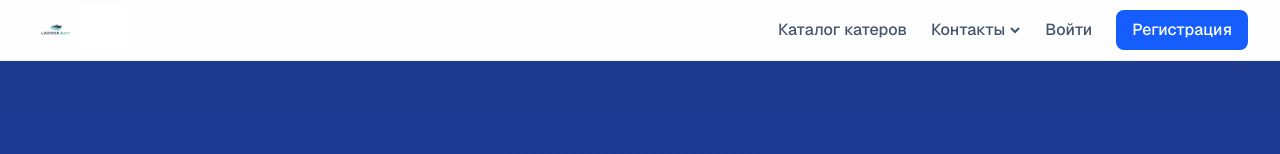
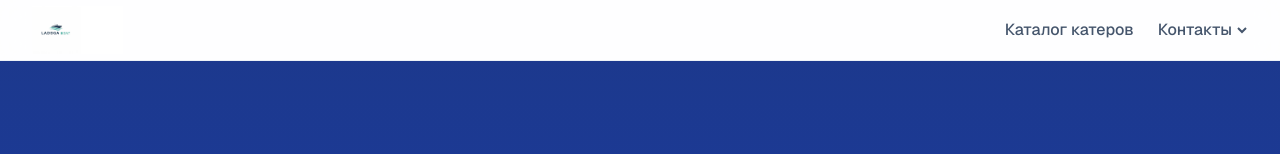
Before and after one commit to morozyan07-ai/ladogaboat, a Next.js app: page / in a window 1280 px wide. Shown: the top 154 px of the page. Built offline with nearby package versions, Linux system fonts and the light colour scheme; no server answers.

Commit message:
auto: 2026-07-03 19:58:52

```diff
--- a/src/components/layout/HeaderNav.tsx
+++ b/src/components/layout/HeaderNav.tsx
@@ -119,17 +119,7 @@ export default function HeaderNav({ role }: Props) {
               </button>
             </form>
           </>
-        ) : (
-          <>
-            <Link href="/auth/login" className="text-slate-600 hover:text-blue-600 font-medium transition-colors">
-              Войти
-            </Link>
-            <Link href="/auth/register"
-              className="bg-blue-600 text-white px-4 py-2 rounded-lg hover:bg-blue-700 transition-colors font-medium">
-              Регистрация
-            </Link>
-          </>
-        )}
+        ) : null}
       </nav>
 
       {/* Mobile hamburger */}
```
